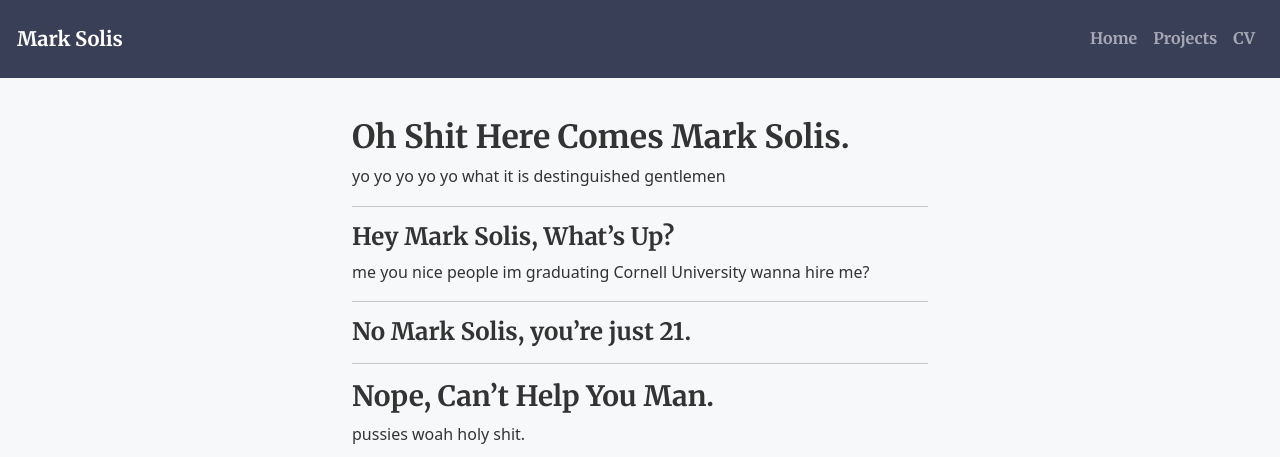
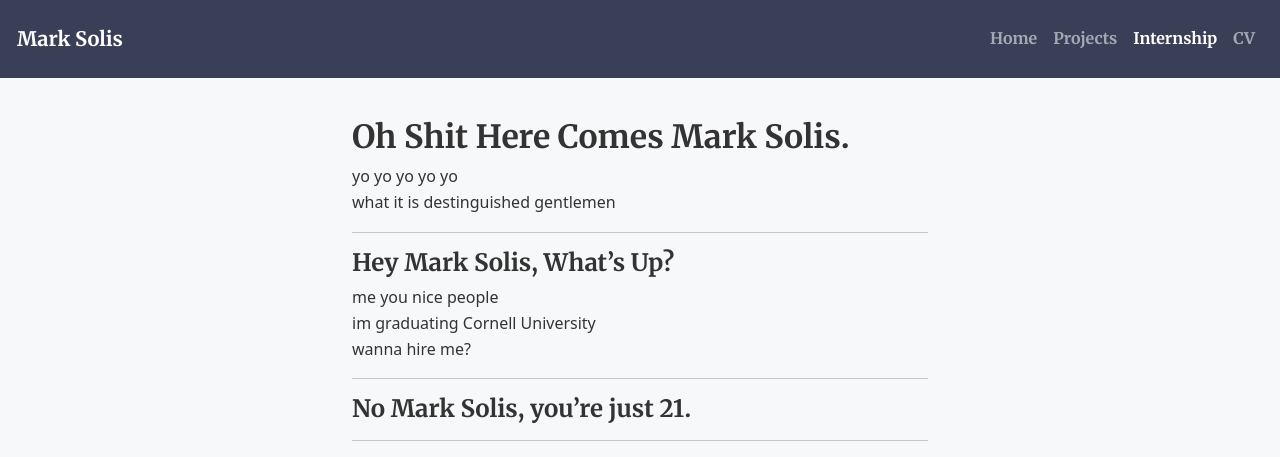
Before and after one commit to msolis424/msolis-website, a Jekyll site: the page built from _pages/internship.md, in a window 1280 px wide. Shown: the top 457 px of the page. Built offline with Jekyll 4.4.1, drawn with Linux system fonts in a browser that asks for light colours; some of the changed text lies outside the part shown.

Commit message:
internship page integration

```diff
--- a/_layouts/default.html
+++ b/_layouts/default.html
@@ -27,6 +27,9 @@
               <a class="nav-link {% if page.url == '/projects/' %}active{% endif %}" href="{{ "/projects/" | relative_url }}">Projects</a>
             </li>
             <li class="nav-item">
+              <a class="nav-link {% if page.url == '/internship/' %}active{% endif %}" href="{{ "/internship/" | relative_url }}">Internship</a>
+            </li>
+            <li class="nav-item">
               <a class="nav-link {% if page.url == '/cv/' %}active{% endif %}" href="{{ "/cv/" | relative_url }}">CV</a>
             </li>
           </ul>
--- a/_pages/internship.md
+++ b/_pages/internship.md
@@ -4,15 +4,15 @@ title: Mark Solis - Internship
 permalink: /internship/
 ---
 ## Oh Shit Here Comes Mark Solis.
-yo yo yo yo yo
+yo yo yo yo yo<br>
 what it is destinguished gentlemen
 
 ---
 
 #### Hey Mark Solis, What's Up?
-me you nice people
-im graduating Cornell University
-wanna hire me?
+me you nice people<br>
+im graduating Cornell University<br>
+wanna hire me?<br>
 
 ---
 
```
Also changed, not shown: other parts of _pages/internship.md (+3 -2 lines), 10 other files.
